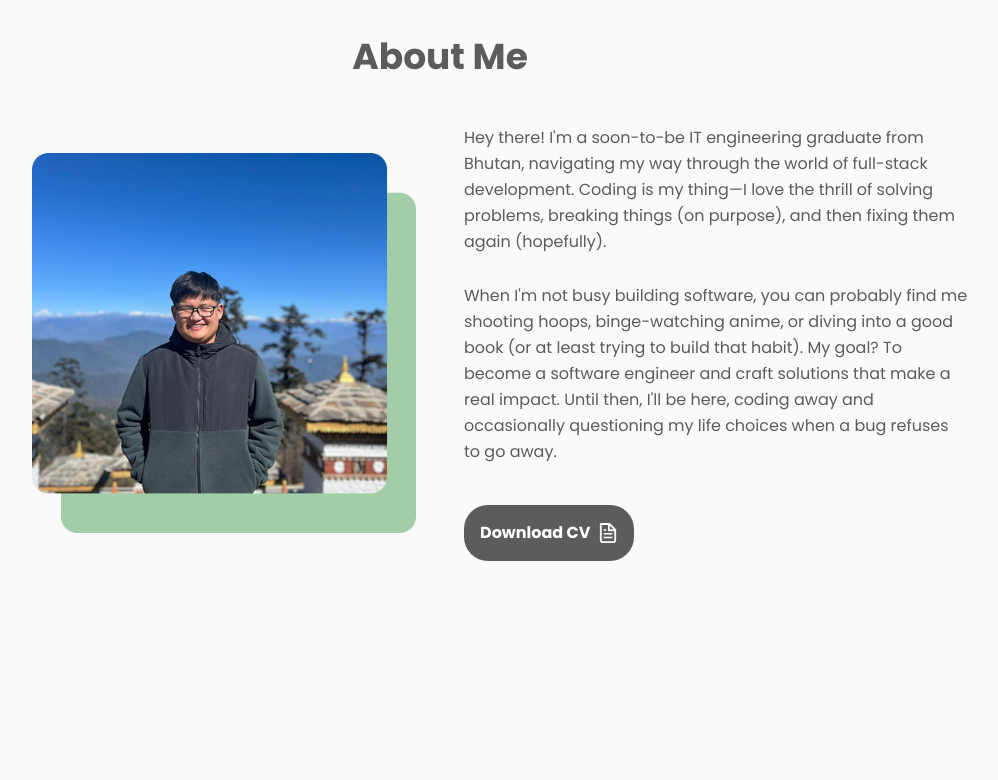
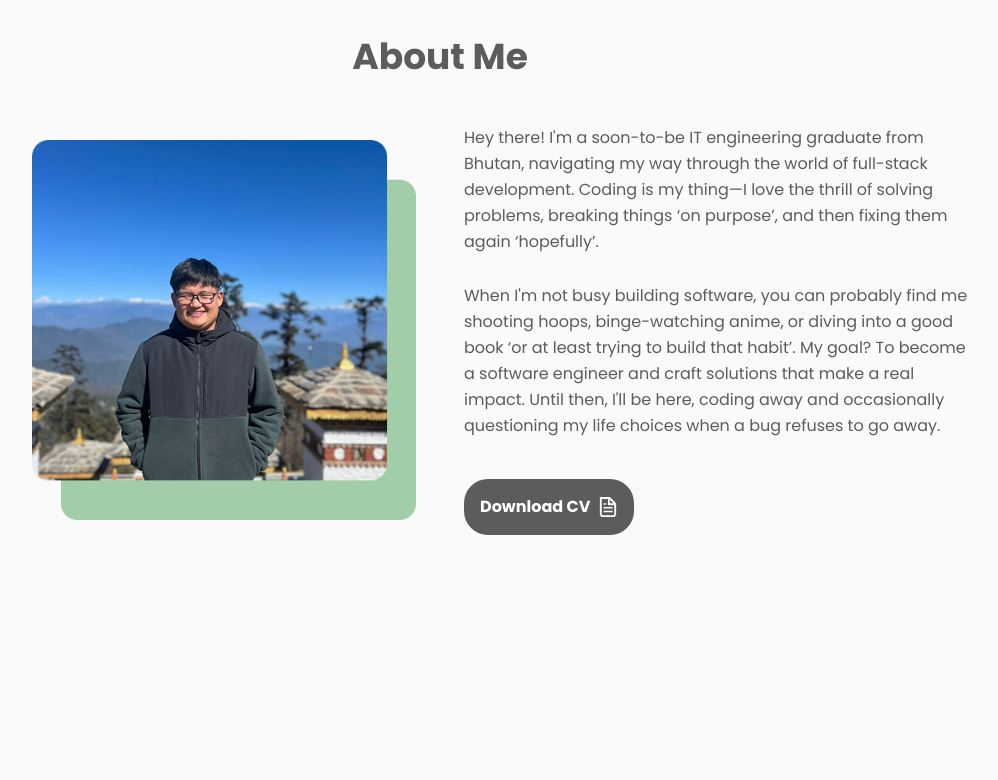
Before and after one commit to JigmePwangyel/jigme-portfolio, a Next.js app: page / in a window 1280 px wide. Shown: the part 880-1660 px from the top of the page, without its empty margins (200-1198 px from the left). Built offline with nearby package versions, Linux system fonts and the light colour scheme.

Commit message:
Used correct escape character

```diff
--- a/src/app/ui/about_components/about_content.tsx
+++ b/src/app/ui/about_components/about_content.tsx
@@ -62,17 +62,17 @@ export default function AboutComponent() {
             Hey there! I&apos;m a soon-to-be IT engineering graduate from
             Bhutan, navigating my way through the world of full-stack
             development. Coding is my thing—I love the thrill of solving
-            problems, breaking things (on purpose), and then fixing them again
-            (hopefully).
+            problems, breaking things &lsquo;on purpose&rsquo;, and then fixing
+            them again &lsquo;hopefully&rsquo;.
           </p>
 
           <p className="mt-4 sm:mt-5 md:mt-6 lg:mt-7 text-xs sm:text-sm md:text-sm lg:text-base leading-relaxed">
-            When I'm not busy building software, you can probably find me
-            shooting hoops, binge-watching anime, or diving into a good book (or
-            at least trying to build that habit). My goal? To become a software
-            engineer and craft solutions that make a real impact. Until then,
-            I'll be here, coding away and occasionally questioning my life
-            choices when a bug refuses to go away.
+            When I&apos;m not busy building software, you can probably find me
+            shooting hoops, binge-watching anime, or diving into a good book
+            &lsquo;or at least trying to build that habit&rsquo;. My goal? To
+            become a software engineer and craft solutions that make a real
+            impact. Until then, I&apos;ll be here, coding away and occasionally
+            questioning my life choices when a bug refuses to go away.
           </p>
 
           <div className="mt-6 sm:mt-7 md:mt-8 lg:mt-10">
--- a/src/app/ui/contact_components/contact_content.tsx
+++ b/src/app/ui/contact_components/contact_content.tsx
@@ -29,9 +29,9 @@ export default function ContactsContent() {
             Let's work together
           </motion.h2>
           <p className="text-xs sm:text-sm md:text-sm lg:text-base">
-            Got an idea or need a developer? I’m always up for exciting
-            projects, collaborations, and problem-solving. Let’s connect and
-            build something awesome!
+            Got an idea or need a developer? I&apos;m always up for exciting
+            projects, collaborations, and problem-solving. Let&apos;s connect
+            and build something awesome!
           </p>
         </div>
         <div className="w-full lg:w-1/2">
--- a/src/app/ui/footer.tsx
+++ b/src/app/ui/footer.tsx
@@ -38,7 +38,7 @@ export default function Footer() {
           transition={{ delay: 0.6, duration: 0.6 }}
         >
           {["home", "about", "skills", "portfolio", "contact"].map(
-            (section, i) => (
+            (section) => (
               <motion.li
                 key={section}
                 onClick={() => scrollToSection(section)}
--- a/src/app/ui/home_components/home_content.tsx
+++ b/src/app/ui/home_components/home_content.tsx
@@ -63,7 +63,7 @@ export default function HomeContent() {
         viewport={{ once: true }}
       >
         <p className="font-medium text-lg sm:text-xl md:text-2xl lg:text-3xl mb-1 md:mb-4">
-          Hello, I'm Jigme,
+          Hello, I&apos;m Jigme,
         </p>
         <motion.h1
           className="font-extrabold text-4xl sm:text-5xl md:text-6xl lg:text-7xl xl:text-8xl"
--- a/src/app/ui/portfolio.tsx
+++ b/src/app/ui/portfolio.tsx
@@ -1,5 +1,4 @@
 import PortfolioComponent from "@/app/ui/portfolio_components/portfolio_content";
-import { motion } from "framer-motion";
 export default function Portfolio() {
   return (
     <section
--- a/src/app/ui/portfolio_components/portfolio_content.tsx
+++ b/src/app/ui/portfolio_components/portfolio_content.tsx
@@ -27,7 +27,7 @@ export default function PortfolioComponent() {
         transition={{ duration: 0.8, ease: "easeOut" }}
         viewport={{ once: true }}
       >
-        Things I've Built
+        Things I&apos;ve Built
       </motion.p>
 
       {/* Portfolio Cards */}
@@ -106,8 +106,8 @@ export default function PortfolioComponent() {
           <div className="w-full lg:w-1/2 p-6">
             <h4 className="font-bold text-xl mb-4">CST-IMS</h4>
             <p className="mb-4 text-xs sm:text-sm md:text-sm lg:text-sm">
-              CST IMS is a centralized system built using Odoo's Employee and
-              Time Off modules, with custom modules for Student Information,
+              CST IMS is a centralized system built using Odoo&apos;s Employee
+              and Time Off modules, with custom modules for Student Information,
               Student Leave, Academic Management, and Result Processing to
               streamline administrative and academic operations at the College
               of Science and Technology.
```
